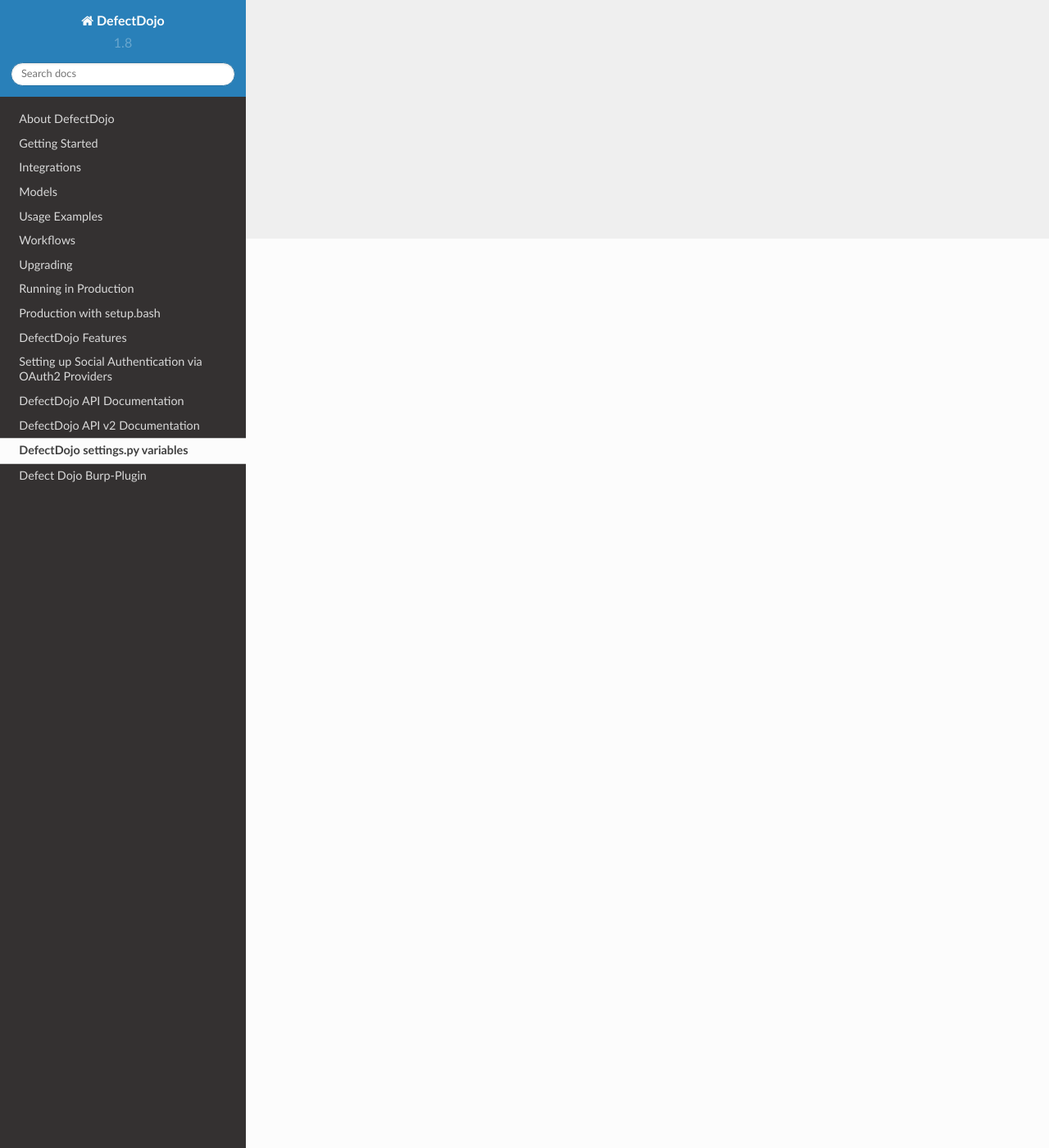
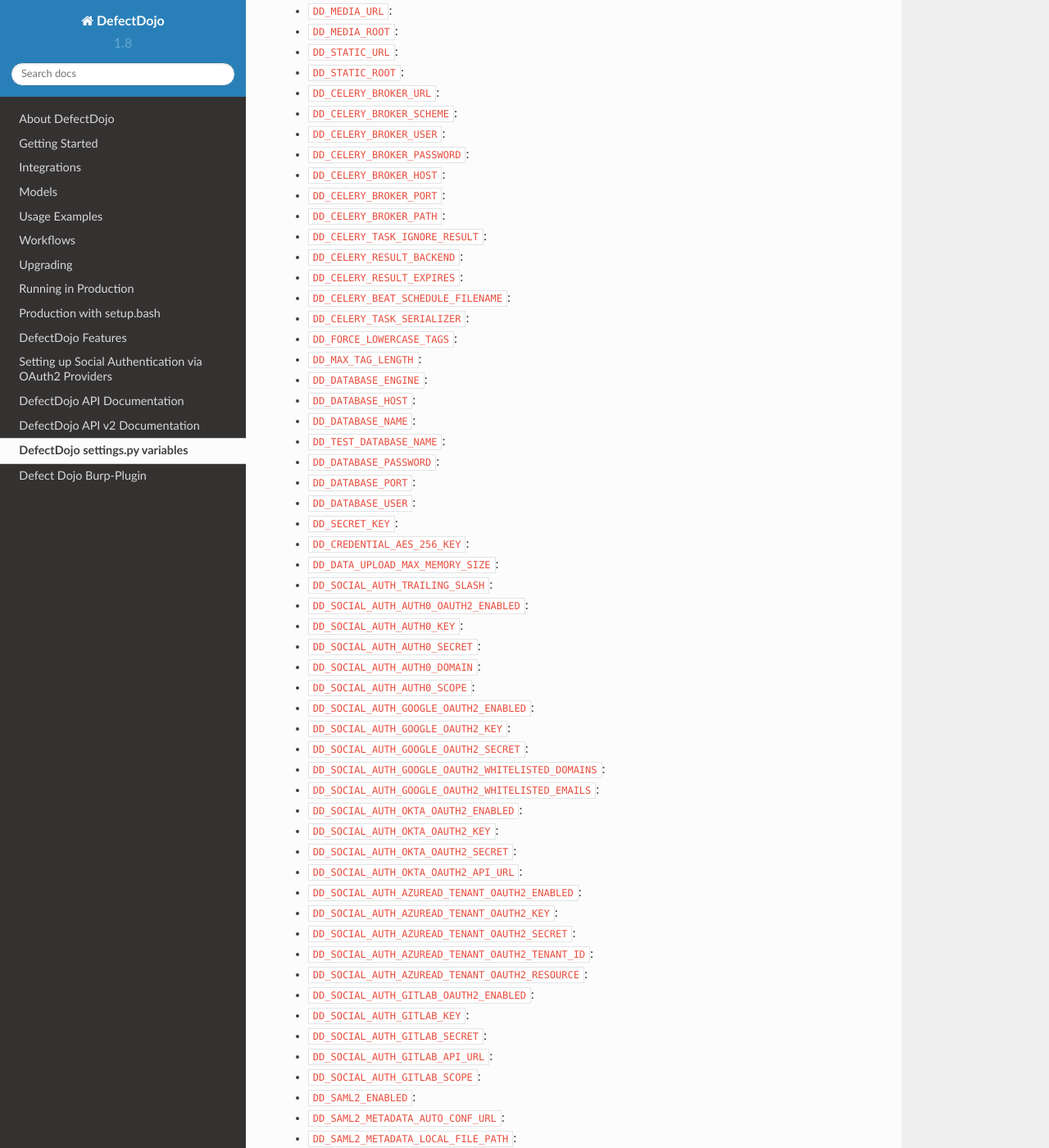
Before and after one commit to DefectDojo/Documentation, a Sphinx documentation site: the page built from docs/settings-docs.rst, in a window 1280 px wide and 1400 px high, scrolled down 1109 px. Shown: the whole window at 82% size. Built offline with Sphinx 7.4.7 and the Read the Docs theme 2.0.0, drawn with Linux system fonts in a browser that asks for light colours; some of the changed text lies outside the part shown.

Commit message:
adding all DD_* envs

```diff
--- a/docs/settings-docs.rst
+++ b/docs/settings-docs.rst
@@ -3,3 +3,108 @@
 
 * ``DD_AUTHORIZED_USERS_ALLOW_CHANGE``: Allows ``Active`` users (e.g regular users) to perform changes for the ``Products`` they are authorized.
 * ``DD_AUTHORIZED_USERS_ALLOW_DELETE``: Allows ``Active`` users (e.g regular users) delete powers for the ``Products`` they are authorized.
+* ``DD_SITE_URL``:
+* ``DD_DEBUG``:
+* ``DD_DJANGO_METRICS_ENABLED``:
+* ``DD_LOGIN_REDIRECT_URL``:
+* ``DD_DJANGO_ADMIN_ENABLED``:
+* ``DD_SESSION_COOKIE_HTTPONLY``:
+* ``DD_CSRF_COOKIE_HTTPONLY``:
+* ``DD_SECURE_SSL_REDIRECT``:
+* ``DD_SECURE_HSTS_INCLUDE_SUBDOMAINS``:
+* ``DD_SECURE_HSTS_SECONDS``:
+* ``DD_SESSION_COOKIE_SECURE``:
+* ``DD_CSRF_COOKIE_SECURE``:
+* ``DD_SECURE_BROWSER_XSS_FILTER``:
+* ``DD_SECURE_CONTENT_TYPE_NOSNIFF``:
+* ``DD_TIME_ZONE``:
+* ``DD_LANG``:
+* ``DD_WKHTMLTOPDF``:
+* ``DD_TEAM_NAME``:
+* ``DD_ADMINS``:
+* ``DD_PORT_SCAN_CONTACT_EMAIL``:
+* ``DD_PORT_SCAN_RESULT_EMAIL_FROM``:
+* ``DD_PORT_SCAN_EXTERNAL_UNIT_EMAIL_LIST``:
+* ``DD_PORT_SCAN_SOURCE_IP``:
+* ``DD_WHITENOISE``:
+* ``DD_TRACK_MIGRATIONS``:
+* ``DD_SECURE_PROXY_SSL_HEADER``:
+* ``DD_TEST_RUNNER``:
+* ``DD_URL_PREFIX``:
+* ``DD_ROOT``:
+* ``DD_LANGUAGE_CODE``:
+* ``DD_SITE_ID``:
+* ``DD_USE_I18N``:
+* ``DD_USE_L10N``:
+* ``DD_USE_TZ``:
+* ``DD_MEDIA_URL``:
+* ``DD_MEDIA_ROOT``:
+* ``DD_STATIC_URL``:
+* ``DD_STATIC_ROOT``:
+* ``DD_CELERY_BROKER_URL``:
+* ``DD_CELERY_BROKER_SCHEME``:
+* ``DD_CELERY_BROKER_USER``:
+* ``DD_CELERY_BROKER_PASSWORD``:
+* ``DD_CELERY_BROKER_HOST``:
+* ``DD_CELERY_BROKER_PORT``:
+* ``DD_CELERY_BROKER_PATH``:
+* ``DD_CELERY_TASK_IGNORE_RESULT``:
+* ``DD_CELERY_RESULT_BACKEND``:
+* ``DD_CELERY_RESULT_EXPIRES``:
+* ``DD_CELERY_BEAT_SCHEDULE_FILENAME``:
+* ``DD_CELERY_TASK_SERIALIZER``:
+* ``DD_FORCE_LOWERCASE_TAGS``:
+* ``DD_MAX_TAG_LENGTH``:
+* ``DD_DATABASE_ENGINE``:
+* ``DD_DATABASE_HOST``:
+* ``DD_DATABASE_NAME``:
+* ``DD_TEST_DATABASE_NAME``:
+* ``DD_DATABASE_PASSWORD``:
+* ``DD_DATABASE_PORT``:
+* ``DD_DATABASE_USER``:
+* ``DD_SECRET_KEY``:
+* ``DD_CREDENTIAL_AES_256_KEY``:
+* ``DD_DATA_UPLOAD_MAX_MEMORY_SIZE``:
+* ``DD_SOCIAL_AUTH_TRAILING_SLASH``:
+* ``DD_SOCIAL_AUTH_AUTH0_OAUTH2_ENABLED``:
+* ``DD_SOCIAL_AUTH_AUTH0_KEY``:
+* ``DD_SOCIAL_AUTH_AUTH0_SECRET``:
+* ``DD_SOCIAL_AUTH_AUTH0_DOMAIN``:
+* ``DD_SOCIAL_AUTH_AUTH0_SCOPE``:
+* ``DD_SOCIAL_AUTH_GOOGLE_OAUTH2_ENABLED``:
+* ``DD_SOCIAL_AUTH_GOOGLE_OAUTH2_KEY``:
+* ``DD_SOCIAL_AUTH_GOOGLE_OAUTH2_SECRET``:
+* ``DD_SOCIAL_AUTH_GOOGLE_OAUTH2_WHITELISTED_DOMAINS``:
+* ``DD_SOCIAL_AUTH_GOOGLE_OAUTH2_WHITELISTED_EMAILS``:
+* ``DD_SOCIAL_AUTH_OKTA_OAUTH2_ENABLED``:
+* ``DD_SOCIAL_AUTH_OKTA_OAUTH2_KEY``:
+* ``DD_SOCIAL_AUTH_OKTA_OAUTH2_SECRET``:
+* ``DD_SOCIAL_AUTH_OKTA_OAUTH2_API_URL``:
+* ``DD_SOCIAL_AUTH_AZUREAD_TENANT_OAUTH2_ENABLED``:
+* ``DD_SOCIAL_AUTH_AZUREAD_TENANT_OAUTH2_KEY``:
+* ``DD_SOCIAL_AUTH_AZUREAD_TENANT_OAUTH2_SECRET``:
+* ``DD_SOCIAL_AUTH_AZUREAD_TENANT_OAUTH2_TENANT_ID``:
+* ``DD_SOCIAL_AUTH_AZUREAD_TENANT_OAUTH2_RESOURCE``:
+* ``DD_SOCIAL_AUTH_GITLAB_OAUTH2_ENABLED``:
+* ``DD_SOCIAL_AUTH_GITLAB_KEY``:
+* ``DD_SOCIAL_AUTH_GITLAB_SECRET``:
+* ``DD_SOCIAL_AUTH_GITLAB_API_URL``:
+* ``DD_SOCIAL_AUTH_GITLAB_SCOPE``:
+* ``DD_SAML2_ENABLED``:
+* ``DD_SAML2_METADATA_AUTO_CONF_URL``:
+* ``DD_SAML2_METADATA_LOCAL_FILE_PATH``:
+* ``DD_SAML2_ASSERTION_URL``:
+* ``DD_SAML2_ENTITY_ID``:
+* ``DD_SAML2_DEFAULT_NEXT_URL``:
+* ``DD_SAML2_NEW_USER_PROFILE``:
+* ``DD_SAML2_ATTRIBUTES_MAP``:
+* ``DD_DISABLE_FINDING_MERGE``:
+* ``DD_AUTHORIZED_USERS_ALLOW_CHANGE``:
+* ``DD_AUTHORIZED_USERS_ALLOW_DELETE``:
+* ``DD_AUTHORIZED_USERS_ALLOW_STAFF``:
+* ``DD_SLA_NOTIFY_ACTIVE``:
+* ``DD_SLA_NOTIFY_ACTIVE_VERIFIED_ONLY``:
+* ``DD_SLA_NOTIFY_WITH_JIRA_ONLY``:
+* ``DD_SLA_NOTIFY_PRE_BREACH``:
+* ``DD_SLA_NOTIFY_POST_BREACH``:
+* ``DD_EMAIL_URL, default``:
```
